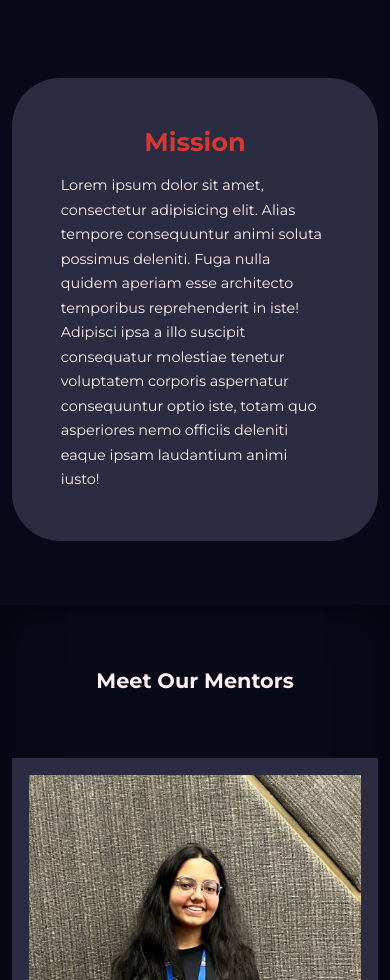
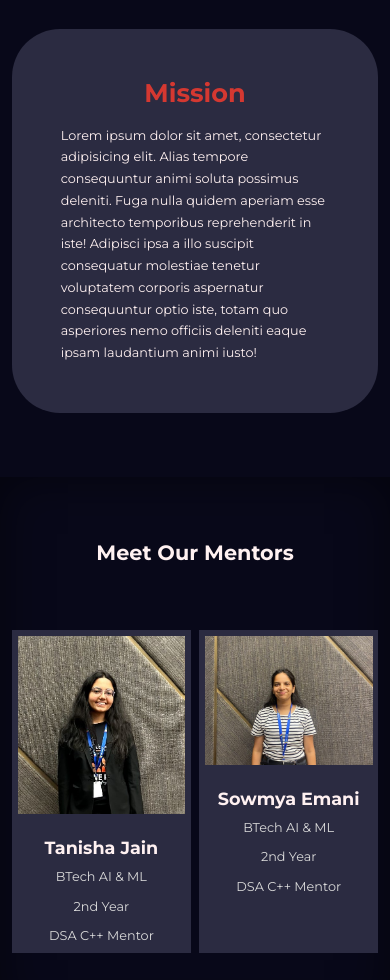
Before and after one commit to tanishajn12/tanishajn12.github.io, a plain HTML site: page about.html in a window 390 px wide. Shown: the part 1020-2000 px from the top of the page. Drawn offline with Linux system fonts and the light colour scheme.

Commit message:
New changes made

```diff
--- a/about.html
+++ b/about.html
@@ -97,7 +97,8 @@
                 </div>
                 <div class="mentor-info">
                     <h3>Tanisha Jain</h3>
-                    <p>BTech AI & ML [2nd Year]</p>
+                    <p>BTech AI & ML</p>
+                    <p>2nd Year</p>
                     <p>DSA C++ Mentor</p>
                 </div>
 
@@ -116,7 +117,8 @@
                 </div>
                 <div class="mentor-info">
                     <h3>Sowmya Emani</h3>
-                    <p>BTech AI & ML [2nd Year]</p>
+                    <p>BTech AI & ML</p>
+                    <p>2nd Year</p>
                     <p>DSA C++ Mentor</p>
                 </div>
 
--- a/css/about.css
+++ b/css/about.css
@@ -525,7 +525,7 @@ footer ul li a:hover{
     }
 
     h3{
-        font-size: 1.3rem;
+        font-size: 1.1rem;
     }
 
     h4{
@@ -533,7 +533,7 @@ footer ul li a:hover{
     }
 
     p{
-       font-size:  0.9rem;
+       font-size:  0.8rem;
     }
 
 
@@ -548,14 +548,18 @@ footer ul li a:hover{
     }
 
     .mentor-container{
-        grid-template-columns: 1fr;
-        gap:1rem;
+        grid-template-columns: 1fr 1fr;
+        gap:0.5rem;
     }
 
     .about_leanin-left{
         width: 60%;
         margin: 0 auto;
 
+    }
+    .mentor{
+        padding:0.3rem;
+        padding:
     }
 
 
--- a/css/notes.css
+++ b/css/notes.css
@@ -184,7 +184,7 @@ nav button{
 /* roadmap css */
 
 .roadmap {
-    margin-top: 5rem;
+    margin-top: 8rem;
     padding: 2rem;
     display: block;
     margin-right: 5rem;
@@ -698,7 +698,7 @@ footer ul li a:hover{
 
     .notes_container{
        grid-template-columns:repeat(2,1fr );
-       gap: 1.5rem;
+       gap: 1rem;
     }
 
     .algos{
@@ -707,7 +707,7 @@ footer ul li a:hover{
 
     .algos_container{
        grid-template-columns:repeat(2,1fr );
-       gap: 1rem;
+       gap: 0.8rem;
     }
 
     .algo button{
--- a/css/style.css
+++ b/css/style.css
@@ -543,6 +543,30 @@ footer ul li a:hover{
 
 /* ================phone media query============ */
 @media screen and (max-width: 600px){
+
+    .container{
+        width: var(--container-width-md);
+    }
+
+    h1{
+        font-size: 1.7rem;
+    }
+
+    h2{
+        font-size: 1.4rem;
+    }
+
+    h3{
+        font-size: 1.1rem;
+    }
+
+    h4{
+        font-size: 1rem;
+    }
+
+    p{
+        font-size: 0.7rem;
+    }
     .container{
         width: var(--container-width-sm);
 
@@ -554,7 +578,12 @@ footer ul li a:hover{
 
     }
 
+    .btn{
 
+        padding: 0.8rem 1.4rem;
+
+
+    }
 
     /* header */
     header{
@@ -590,7 +619,12 @@ footer ul li a:hover{
 
     /* events */
     .events-container{
-       grid-template-columns: 1fr;
+       grid-template-columns: 1fr 1fr;
+       gap:0.5rem
+    }
+
+    .events-container p{
+        font-size: 0.8rem;
     }
 
     /* footer */
```
Also changed, not shown: css/practice.css (+16 -5 lines).
